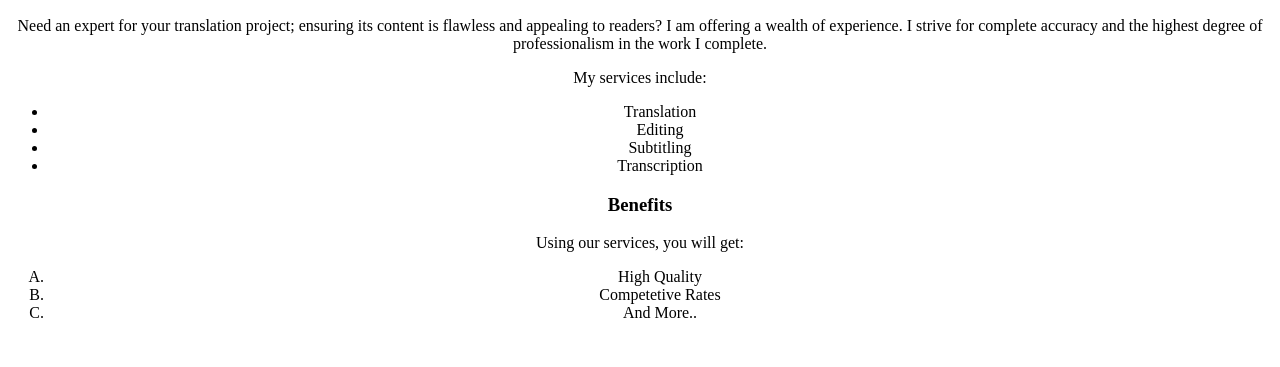
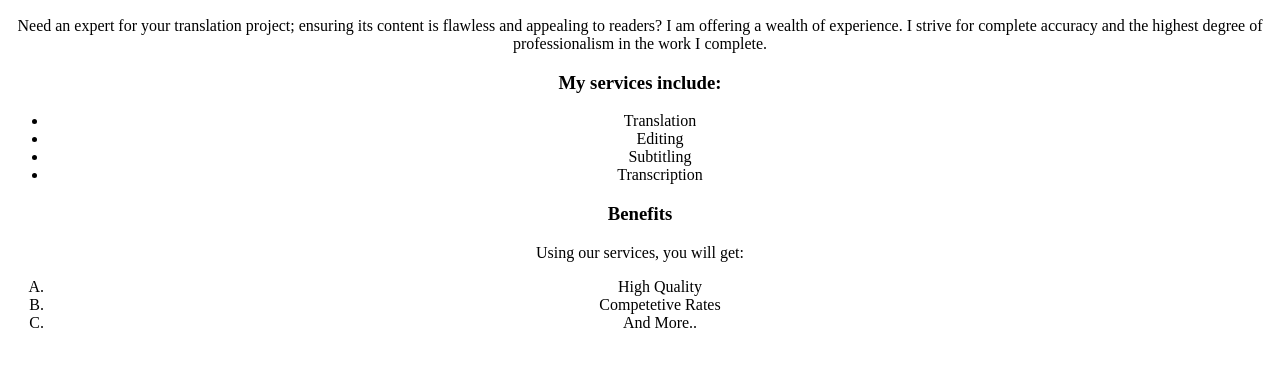
Before and after one commit to allamzedan/arabic-translator, a plain HTML site: page index.html in a window 1280 px wide. Shown: the part 303-670 px from the top of the page. Drawn offline with Linux system fonts and the light colour scheme.

Commit message:
Update index.html

```diff
--- a/index.html
+++ b/index.html
@@ -11,7 +11,8 @@
   </style>
 </head>
 
-<body align="center">
+<body>
+
   <p><b>I am</b></p>
 <h1>Allam Zedan</h1>
 <br /><br />
@@ -20,7 +21,7 @@
 <p>Need an expert for your translation project; ensuring its content is flawless and appealing to readers? I am offering a wealth of experience. I strive for complete accuracy and the highest degree of professionalism in the work I complete.</p>
 
 
-          <p>My services include:</p>
+           <h3>My services include:</h3>
             <ul>
                 <li>Translation</li>
                 <li>Editing</li>
```
